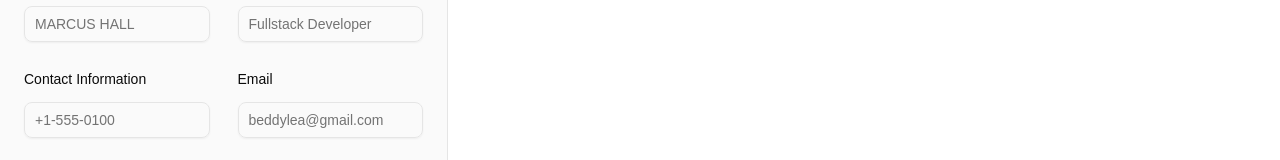
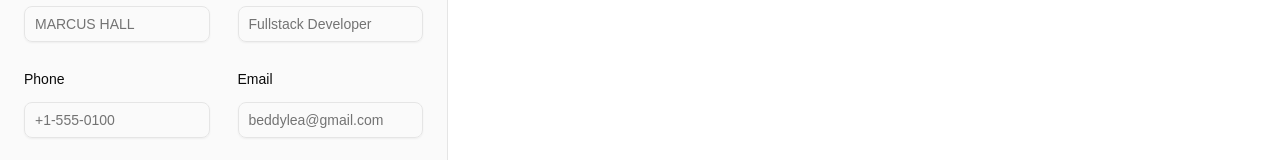
Before and after one commit to marcosvnmelo/ats-resume-builder, a React (Vite) app: page / in a window 1280 px wide. Shown: the part 225-385 px from the top of the page. Built offline with nearby package versions, Linux system fonts and the light colour scheme.

Commit message:
refactor: rename field

```diff
--- a/src/modules/builder/components/form/sections/personal-information-section.tsx
+++ b/src/modules/builder/components/form/sections/personal-information-section.tsx
@@ -33,12 +33,9 @@ export const PersonalInformationSection = withBuilderFieldGroup({
             )}
           </group.AppField>
 
-          <group.AppField name="data.contactInformation">
+          <group.AppField name="data.phone">
             {(field) => (
-              <field.TextField
-                label="Contact Information"
-                placeholder="+1-555-0100"
-              />
+              <field.TextField label="Phone" placeholder="+1-555-0100" />
             )}
           </group.AppField>
 
--- a/src/modules/builder/components/preview/header/contact-info.tsx
+++ b/src/modules/builder/components/preview/header/contact-info.tsx
@@ -7,7 +7,7 @@ const linkClassName = cn('inline-flex items-center gap-1');
 
 export function ContactInfo() {
   const phone = useBuilderPreviewStore(
-    (state) => state.resumeData.personalInformation.data.contactInformation,
+    (state) => state.resumeData.personalInformation.data.phone,
   );
 
   const email = useBuilderPreviewStore(
--- a/src/modules/builder/constants/builder-form-options.ts
+++ b/src/modules/builder/constants/builder-form-options.ts
@@ -12,7 +12,7 @@ export const defaultValues: BuilderFormInput = {
     data: {
       name: '',
       position: '',
-      contactInformation: '',
+      phone: '',
       email: '',
       address: '',
       profilePicture: '',
--- a/src/modules/builder/schemas/resume-data.schema.ts
+++ b/src/modules/builder/schemas/resume-data.schema.ts
@@ -63,7 +63,7 @@ export const resumeDataSchemaV0 = personalInformationV0
       data: {
         name: data.name,
         position: data.position,
-        contactInformation: data.contactInformation,
+        phone: data.contactInformation,
         email: data.email,
         address: data.address,
         profilePicture: data.profilePicture,
@@ -101,7 +101,9 @@ export const resumeDataSchemaV1 = z.object({
   v: z.literal(1),
   personalInformation: z.object({
     title: z.string().default('Personal Information'),
-    data: personalInformationV0,
+    data: personalInformationV0.omit({ contactInformation: true }).extend({
+      phone: personalInformationV0.shape.contactInformation,
+    }),
   }),
   socialMedia: z.object({
     title: z.string().default('Social Medias'),
```
